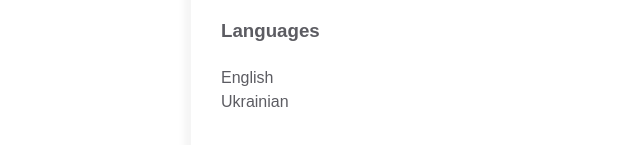
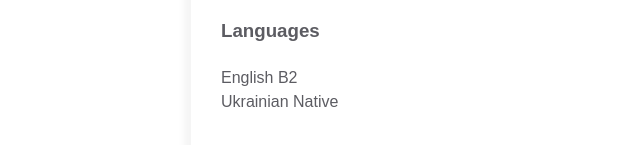
Before and after one commit to Vladimir-Maselskiy/homepage, a plain HTML site: page index.html in a window 1280 px wide. Shown: the part 949-1094 px from the top of the page, 0-640 px from the left. Drawn offline with Linux system fonts and the light colour scheme.

Commit message:
feat: add additional content (languages, skills, character)

```diff
--- a/index.html
+++ b/index.html
@@ -162,8 +162,8 @@
 
             <div class="additional-info__languages">
               <h3 class="additional-info__languages-header">Languages</h3>
-              <p class="additional-info__languages-item">English</p>
-              <p class="additional-info__languages-item">Ukrainian</p>
+              <p class="additional-info__languages-item">English B2</p>
+              <p class="additional-info__languages-item">Ukrainian Native</p>
             </div>
           </div>
         </div>
```
